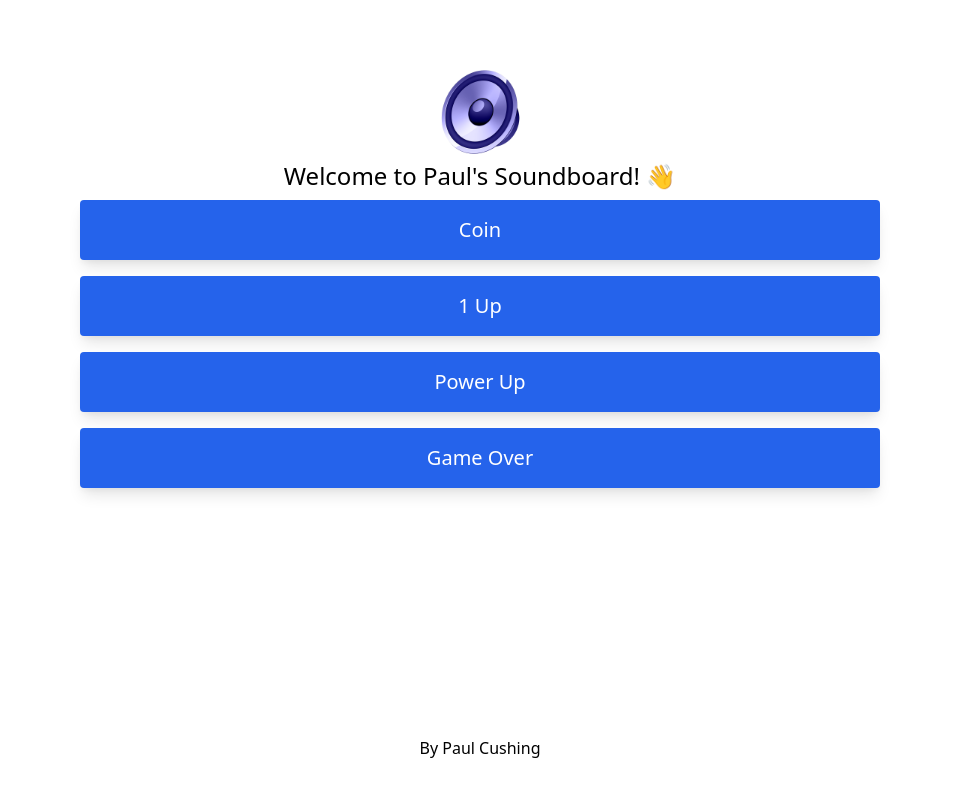
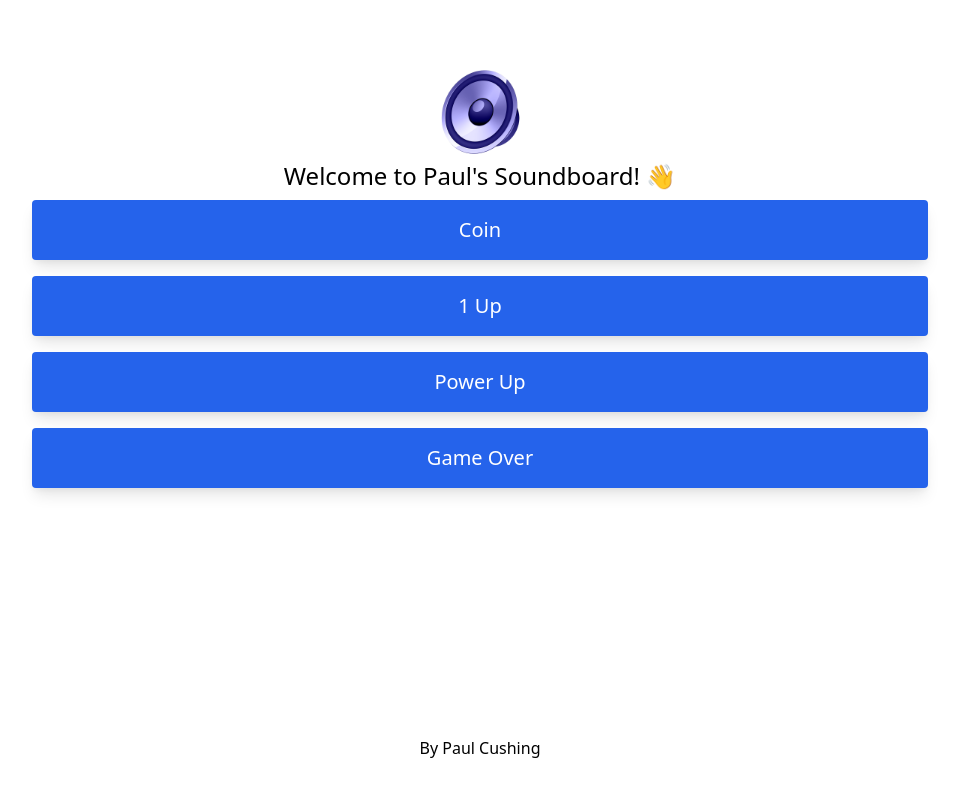
Before and after one commit to paulcushing/simple-soundboard, a Next.js app: page / in a window 1280 px wide. Shown: the top 796 px of the page, without its empty margins (160-1119 px from the left). Built offline with nearby package versions, Linux system fonts and the light colour scheme.

Commit message:
Remove csp and adjust alignment

```diff
--- a/next.config.js
+++ b/next.config.js
@@ -1,17 +1,3 @@
 module.exports = {
-    async headers() {
-        return [
-            {
-                source: '/',
-                headers: [
-                    {
-                        key: 'Content-Security-Policy',
-                        value: 'default-src "self"',
-                    },
-                ],
-            },
-        ];
-    },
     reactStrictMode: true,
-    target: 'serverless',
 };
--- a/src/components/Layout.tsx
+++ b/src/components/Layout.tsx
@@ -7,7 +7,7 @@ type Props = {
 }
 
 const Layout = ({ children, title = 'This is the default title' }: Props) => (
-  <div className="flex flex-col h-screen">
+  <div className="flex flex-col h-screen px-8">
     <Head>
       <title>{title}</title>
       <meta charSet="utf-8" />
@@ -24,7 +24,7 @@ const Layout = ({ children, title = 'This is the default title' }: Props) => (
     <header className="flex justify-center h-16">
 
     </header>
-    <div className="flex-grow mx-8 md:mx-24 xl:mx-60 justify-center">
+    <div className="flex-grow mx-auto w-full justify-center max-w-4xl">
       {children}
     </div>
     <footer className="flex justify-center h-16">
```
